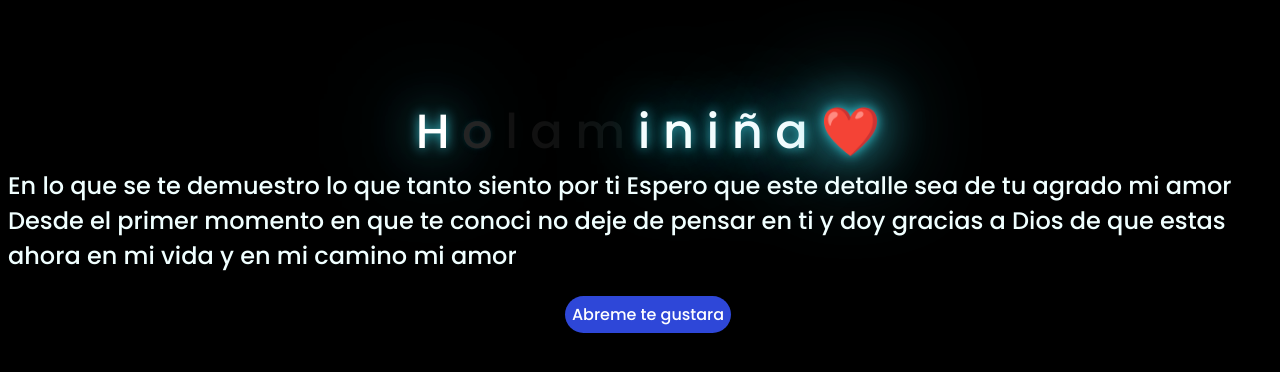
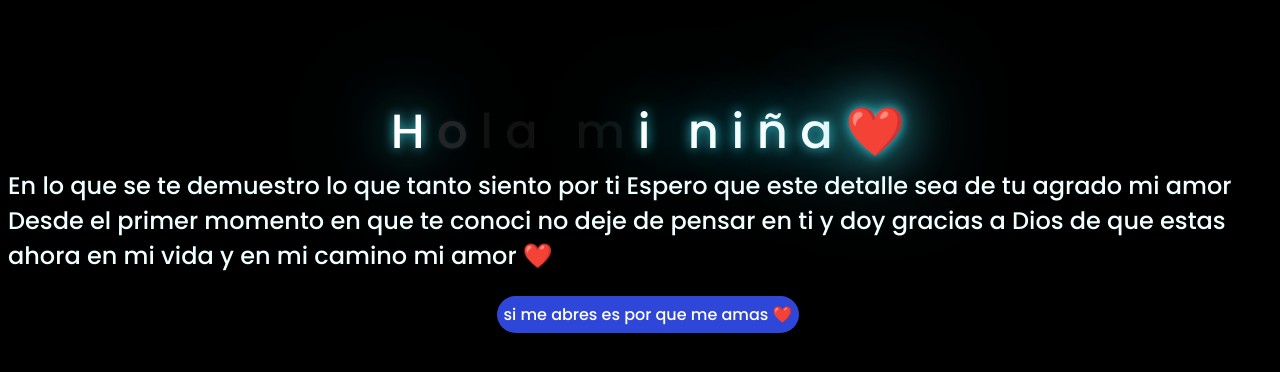
Before and after one commit to bryansit/brayansit.flor.github.io, a plain HTML site: page index.html in a window 1280 px wide. Shown: the part 120-492 px from the top of the page. Drawn offline with Linux system fonts and the light colour scheme.

Commit message:
mi niña

```diff
--- a/index.html
+++ b/index.html
@@ -16,26 +16,27 @@
         <span>o</span>
         <span>l</span>
         <span>a</span>
-        <span> </span>
+        <span>&nbsp;</span>
         <span>m</span>
         <span>i</span>
-        <span> </span>
+        <span>&nbsp;</span>
         <span>n</span>
         <span>i</span>
         <span>ñ</span>
         <span>a</span>
         <span>❤️</span>
 
+
     </div>
     <div class="description">
         <span>En lo que se te demuestro lo que tanto siento por ti </span>
         <span>Espero que este detalle sea de tu agrado mi amor</span>
         <span>Desde el primer momento en que te conoci no deje de pensar en ti y</span>
-        <span>doy gracias a Dios de que estas ahora en mi vida y en mi camino mi amor </span>
+        <span>doy gracias a Dios de que estas ahora en mi vida y en mi camino mi amor ❤️ </span>
     </div>
     <div class="button">
         <button class="botones">
-            <a href="flower.html" style="color: #fff;">Abreme te gustara</a>
+            <a href="flower.html" style="color: #fff;">si me abres es por que me amas ❤️</a>
         </button>
     </div>
 
```
